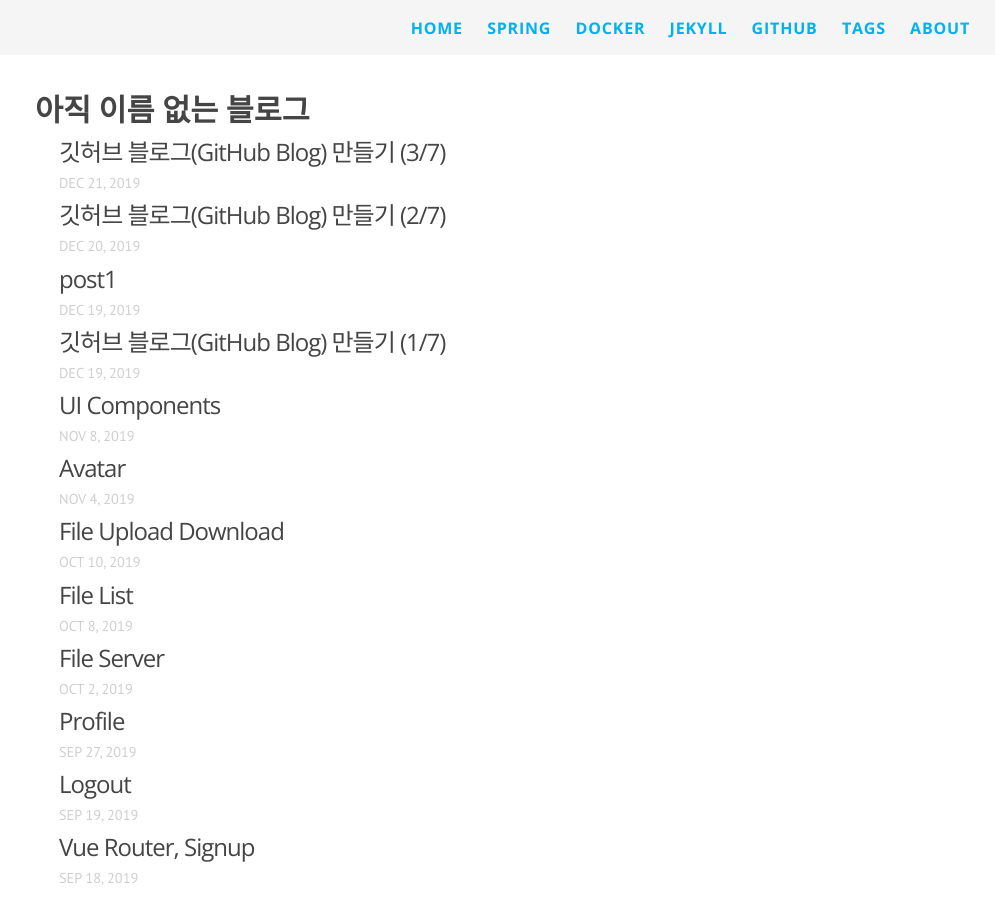
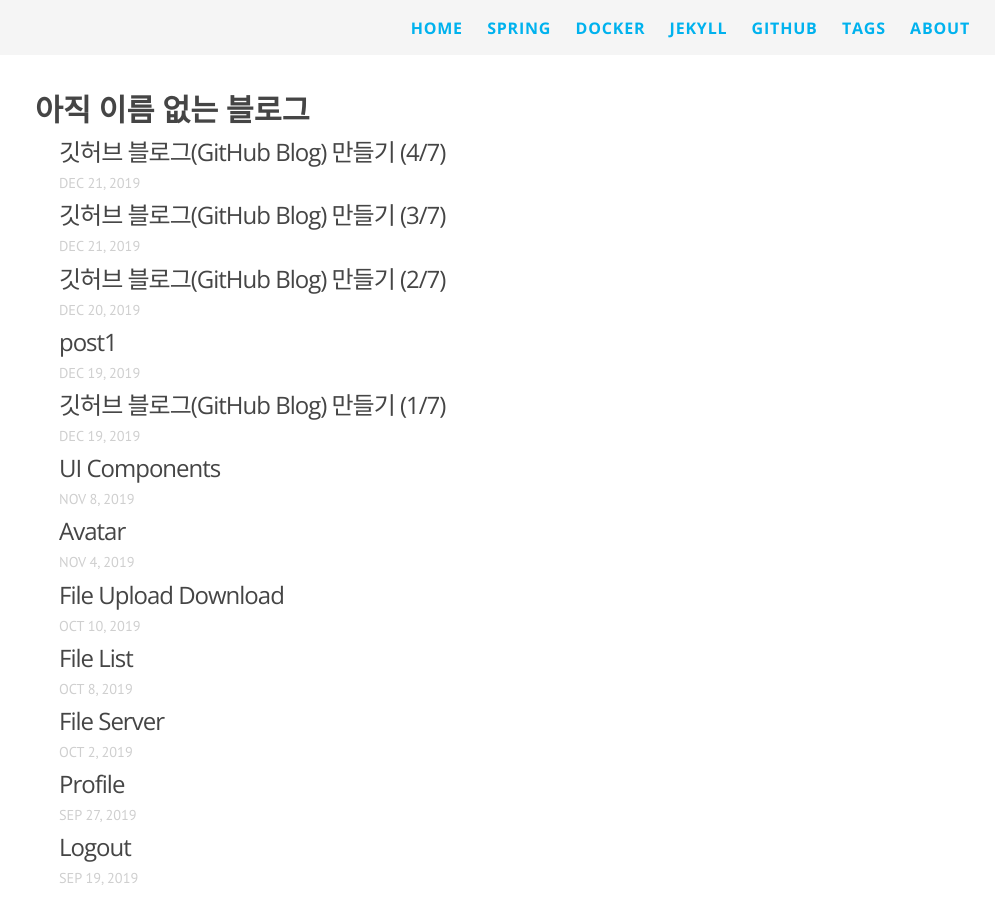
Before and after one commit to Harsik/Harsik.github.io, a Jekyll site: the page built from index.html, in a window 1280 px wide and 900 px high. Shown: the whole window, without its empty margins (285-1280 px from the left). Built offline with Jekyll 4.4.1, drawn with Linux system fonts in a browser that asks for light colours; nearby versions of some CDN libraries.

Commit message:
2019-12-22 upload

```diff
--- /dev/null
+++ b/_posts/2019-12-21-makeGithubBlog4.markdown
@@ -0,0 +1,242 @@
+---
+layout: post
+title: "깃허브 블로그(GitHub Blog) 만들기 (4/7)"
+date: 2019-12-21
+categories: Github
+tags:
+---
+<div style="display:none;">
+카테고리 만들기
+</div>
+<hr style="display:block !important; margin:25px 0; border:1px solid #c3c3c3">
+<h3>카테고리 만들기에 앞서</h3>
+<br>
+![makeGithubBlog8](/files/makeGithubBlog/makeGithubBlog8.png)
+<br><br>
+지금 화면이 스타일을 맞추기 전에 임시로 만들어 놓은 것이기 때문에 보기에 불편하고 중구난방적으로 요소들이 배치가 되어있다. 그래서 어느정도 스타일을 맞추기 위해 화면을 조정하기로 하였다.
+<br><br>
+![makeGithubBlog15](/files/makeGithubBlog/makeGithubBlog15.png)
+<br><br>
+위 사진은 처음 만들었던 템플릿의 모습이다. 참 깔끔하지 않는가. 지금은 템플릿을 고칠 수 없기 때문에 고칠 수 있도록 이 모습을 참고하여 화면들을 만들어 볼 것이다. 우선 화면을 헤더, 디폴트, 풋터순으로 구분하고 하나씩 만들어 보자. 우선 디폴트이다.
+<br><br>
+<h4>default.html</h4>
+{% raw %}
+~~~html
+<!DOCTYPE html>
+<html>
+	{% include head.html %}
+	<body>
+		{% include header.html %}
+		<main class="page-content" aria-label="Content">
+			<div class="wrapper">
+				<div class="page-content">
+					<div class="wrapper">
+						{{ content }}
+					</div>
+				</div>
+			</div>
+		</main>
+		{% include footer.html %}
+	</body>
+</html>
+~~~
+{% endraw %}
+<br><br>
+head 태그에 해당하는 부분을 분리하여 head.html 파일로 관리할 것이다.
+<br><br>
+<h4>head.html</h4>
+{% raw %}
+~~~html
+<head>
+<meta charset="utf-8">
+<meta http-equiv="X-UA-Compatible" content="IE=edge">
+<meta name="viewport" content="width=device-width, initial-scale=1"><!-- Begin Jekyll SEO tag v2.6.1 -->
+<title>{% if page.title %}{{ page.title }}{% else %}{{ site.title }}{% endif %}</title>
+<meta name="generator" content="Jekyll v4.0.0" />
+<meta property="og:title" content="{% if page.title %}{{ page.title }}{% else %}{{ site.title }}{% endif %}" />
+<meta property="og:locale" content="en_KR" />
+<meta name="description" content="{{ site.description }}">
+<meta property="og:description" content="{{ site.description }}">
+<link rel="canonical" href="{{ page.url | replace:'index.html','' | prepend: site.baseurl | prepend: site.url }}">
+<meta property="og:url" content="{% if page.baseurl %}{{ page.baseurl }}{% else %}{{ site.baseurl }}{% endif %}" />
+<meta property="og:site_name" content="{% if page.site_name %}{{ page.site_name }}{% else %}{{ site.site_name }}{% endif %}" />
+<script type="application/ld+json">
+{"url":"http://localhost:4001/","headline":"Your awesome title","description":"Write an awesome description for your new site here. You can edit this line in _config.yml. It will appear in your document head meta (for Google search results) and in your feed.xml site description.","name":"Your awesome title","@type":"WebSite","@context":"https://schema.org"}</script>
+<!-- End Jekyll SEO tag -->
+<link rel="stylesheet" href="{{ "/assets/main.css" | prepend: site.baseurl }}" />
+<link type="application/atom+xml" rel="alternate" href="{{ "/feed.xml" | prepend: site.baseurl }}" title="{% if page.title %}{{ page.title }}{% else %}{{ site.title }}{% endif %}" />
+</head>
+~~~
+{% endraw %}
+<br><br>
+body 부분에서 header 또한 따로 나누겠다.
+<br><br>
+<h4>header.html</h4>
+{% raw %}
+~~~html
+<header class="site-header" role="banner">
+	<div class="wrapper">
+		<a class="site-title" rel="author" href="/">{{ site.title }}</a>
+		<nav class="site-nav">
+			<input type="checkbox" id="nav-trigger" class="nav-trigger" />
+			<label for="nav-trigger">
+				<span class="menu-icon">
+					<svg viewBox="0 0 18 15" width="18px" height="15px">
+						<path
+							d="M18,1.484c0,0.82-0.665,1.484-1.484,1.484H1.484C0.665,2.969,0,2.304,0,1.484l0,0C0,0.665,0.665,0,1.484,0 h15.032C17.335,0,18,0.665,18,1.484L18,1.484z M18,7.516C18,8.335,17.335,9,16.516,9H1.484C0.665,9,0,8.335,0,7.516l0,0 c0-0.82,0.665-1.484,1.484-1.484h15.032C17.335,6.031,18,6.696,18,7.516L18,7.516z M18,13.516C18,14.335,17.335,15,16.516,15H1.484 C0.665,15,0,14.335,0,13.516l0,0c0-0.82,0.665-1.483,1.484-1.483h15.032C17.335,12.031,18,12.695,18,13.516L18,13.516z"
+						/>
+					</svg>
+				</span>
+			</label>
+			<div class="trigger">
+				<a class="page-link" href="{{ site.baseurl }}/">Home</a>
+				<a class="page-link" href="{{ site.baseurl }}/about">About</a>
+			</div>
+		</nav>
+	</div>
+</header>
+~~~
+{% endraw %}
+<br><br>
+다음은 본문 즉 main 태그 부분이다. 이 부분은 실질적으로 index.html가 담당하는 부분과 같기 때문에 따로 파일을 두지 않고 index.html 파일을 사용하겠다.
+<br><br>
+<h4>index.html</h4>
+{% raw %}
+~~~html
+---
+layout: default
+---
+<div class="home">
+	<h2 class="post-list-heading">{{ site.title }}</h2>
+	<ul class="post-list">
+		{% for post in site.posts %}
+		<li>
+			<span class="post-meta">{{ post.date | date: "%b %-d, %Y" }}</span>
+			<h3>
+				<a class="post-link" href="{{ post.url | prepend: site.baseurl }}"
+					>{{ post.title }}</a
+				>
+			</h3>
+		</li>
+		{% endfor %}
+	</ul>
+</div>
+~~~
+{% endraw %}
+<br><br>
+다음 footer 부분이다.
+<br><br>
+<h4>footer.html</h4>
+{% raw %}
+~~~html
+<footer class="site-footer h-card">
+	<data class="u-url" href="/"></data>
+	<div class="wrapper">
+		<h2 class="footer-heading">{{ site.title }}</h2>
+		<div class="footer-col-wrapper">
+			<div class="footer-col footer-col-1">
+				<ul class="contact-list">
+					<li class="p-name">{{ site.title }}</li>
+					<li>
+						<a class="u-email" href="{{ site.email_address }}"
+							>{{ site.email_address }}</a
+						>
+					</li>
+				</ul>
+			</div>
+			<div class="footer-col footer-col-2">
+				<ul class="social-media-list">
+					<li>
+						<a href="{{ site.github_address }}"
+							><svg class="svg-icon">
+								<use xlink:href="/assets/minima-social-icons.svg#github"></use>
+							</svg>
+							<span class="username">{{ site.github_username }}</span></a
+						>
+					</li>
+					<!-- <li>
+						<a href="https://www.twitter.com/jekyllrb"
+							><svg class="svg-icon">
+								<use xlink:href="/assets/minima-social-icons.svg#twitter"></use>
+							</svg>
+							<span class="username">jekyllrb</span></a
+						>
+					</li> -->
+				</ul>
+			</div>
+			<div class="footer-col footer-col-3">
+				<p>
+					{{ site.description}}
+				</p>
+			</div>
+		</div>
+	</div>
+</footer>
+~~~
+{% endraw %}
+<br><br>
+config 변수들을 적용하기 위해서 _config.yml을 조금 수정할 필요가 있다.
+<br><br>
+<h4>footer.html</h4>
+{% highlight html %}
+# Welcome to Jekyll!
+#
+# This config file is meant for settings that affect your whole blog, values
+# which you are expected to set up once and rarely edit after that. If you find
+# yourself editing this file very often, consider using Jekyll's data files
+# feature for the data you need to update frequently.
+#
+# For technical reasons, this file is *NOT* reloaded automatically when you use
+# 'bundle exec jekyll serve'. If you change this file, please restart the server process.
+#
+# If you need help with YAML syntax, here are some quick references for you:
+# https://learn-the-web.algonquindesign.ca/topics/markdown-yaml-cheat-sheet/#yaml
+# https://learnxinyminutes.com/docs/yaml/
+#
+# Site settings
+# These are used to personalize your new site. If you look in the HTML files,
+# you will see them accessed via {{ site.title }}, {{ site.email }}, and so on.
+# You can create any custom variable you would like, and they will be accessible
+# in the templates via {{ site.myvariable }}.
+
+title: Harsik's blog
+email: aznm12@archivsoft.com
+description: >- # this means to ignore newlines until "baseurl:"
+  Write an awesome description for your new site here. You can edit this
+  line in _config.yml. It will appear in your document head meta (for
+  Google search results) and in your feed.xml site description.
+baseurl: "" # the subpath of your site, e.g. /blog
+url: "" # the base hostname & protocol for your site, e.g. http://example.com
+twitter_username: jekyllrb
+github_username:  Harsik
+github_address: https://github.com/Harsik
+# Build settings
+theme: minima
+plugins:
+  - jekyll-feed
+
+# Exclude from processing.
+# The following items will not be processed, by default.
+# Any item listed under the `exclude:` key here will be automatically added to
+# the internal "default list".
+#
+# Excluded items can be processed by explicitly listing the directories or
+# their entries' file path in the `include:` list.
+#
+# exclude:
+#   - .sass-cache/
+#   - .jekyll-cache/
+#   - gemfiles/
+#   - Gemfile
+#   - Gemfile.lock
+#   - node_modules/
+#   - vendor/bundle/
+#   - vendor/cache/
+#   - vendor/gems/
+#   - vendor/ruby/
+{% endhighlight %}
+<br><br>
+![makeGithubBlog16](/files/makeGithubBlog/makeGithubBlog16.png)
+<br><br>
+이렇게 화면들을 바꿀 수 있는 준비가 되었다. 이 다음은 카테고리 기능을 추가하는 작업을 시작하겠다.
+<hr style="display:block !important; margin:25px 0; border:1px solid #c3c3c3">
```
Also changed, not shown: _drafts/2019-12-21-makeGithubBlog5.markdown (added, +14 -0 lines), _drafts/2019-12-21-makeGithubBlog6.markdown (added, +14 -0 lines), _drafts/2019-12-21-makeGithubBlog7.markdown (added, +14 -0 lines), _posts/2019-12-21-makeGithubBlog3.markdown (+50 -14 lines), files/makeGithubBlog/makeGithubBlog14.png (added), files/makeGithubBlog/makeGithubBlog15.png (added), files/makeGithubBlog/makeGithubBlog16.png (added).
